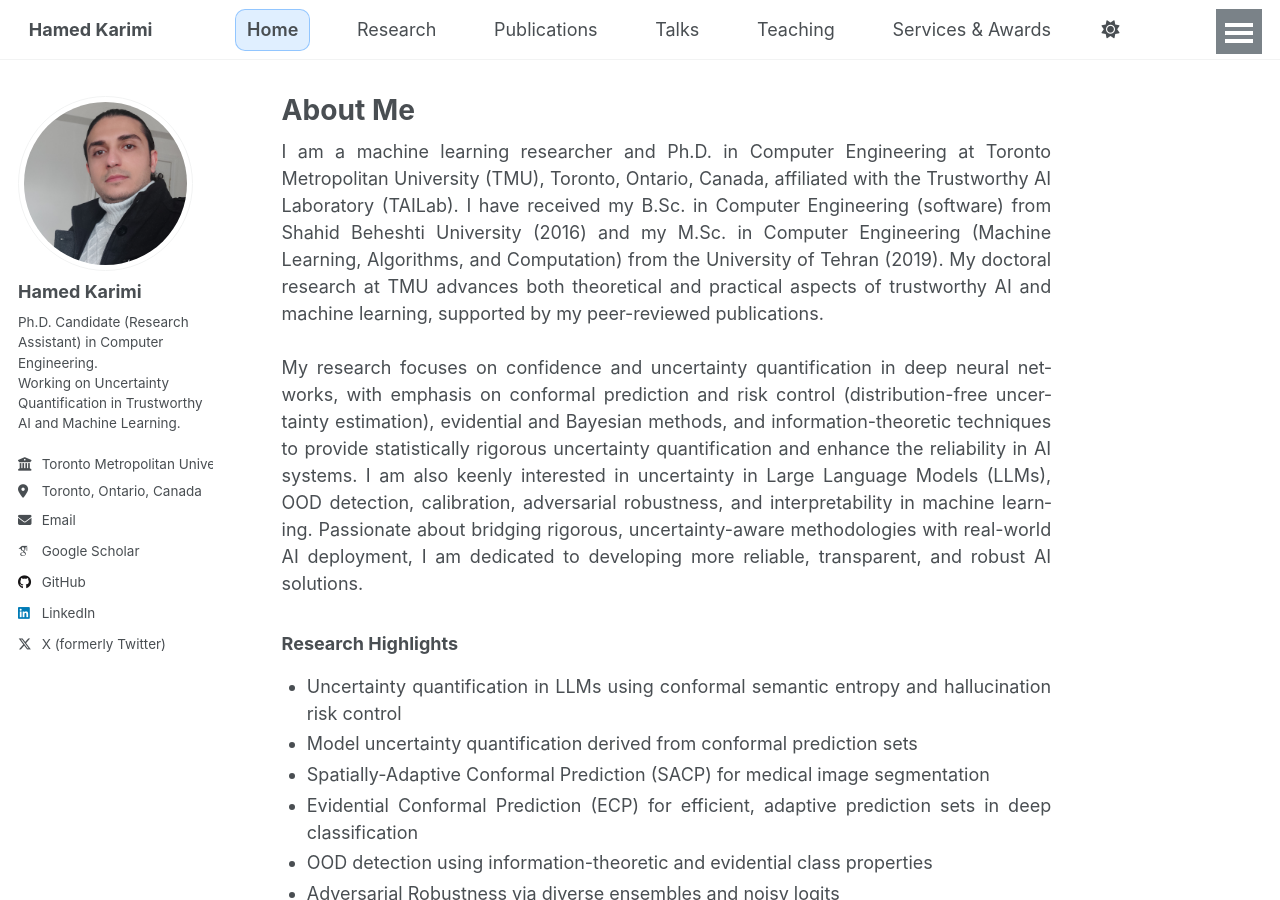
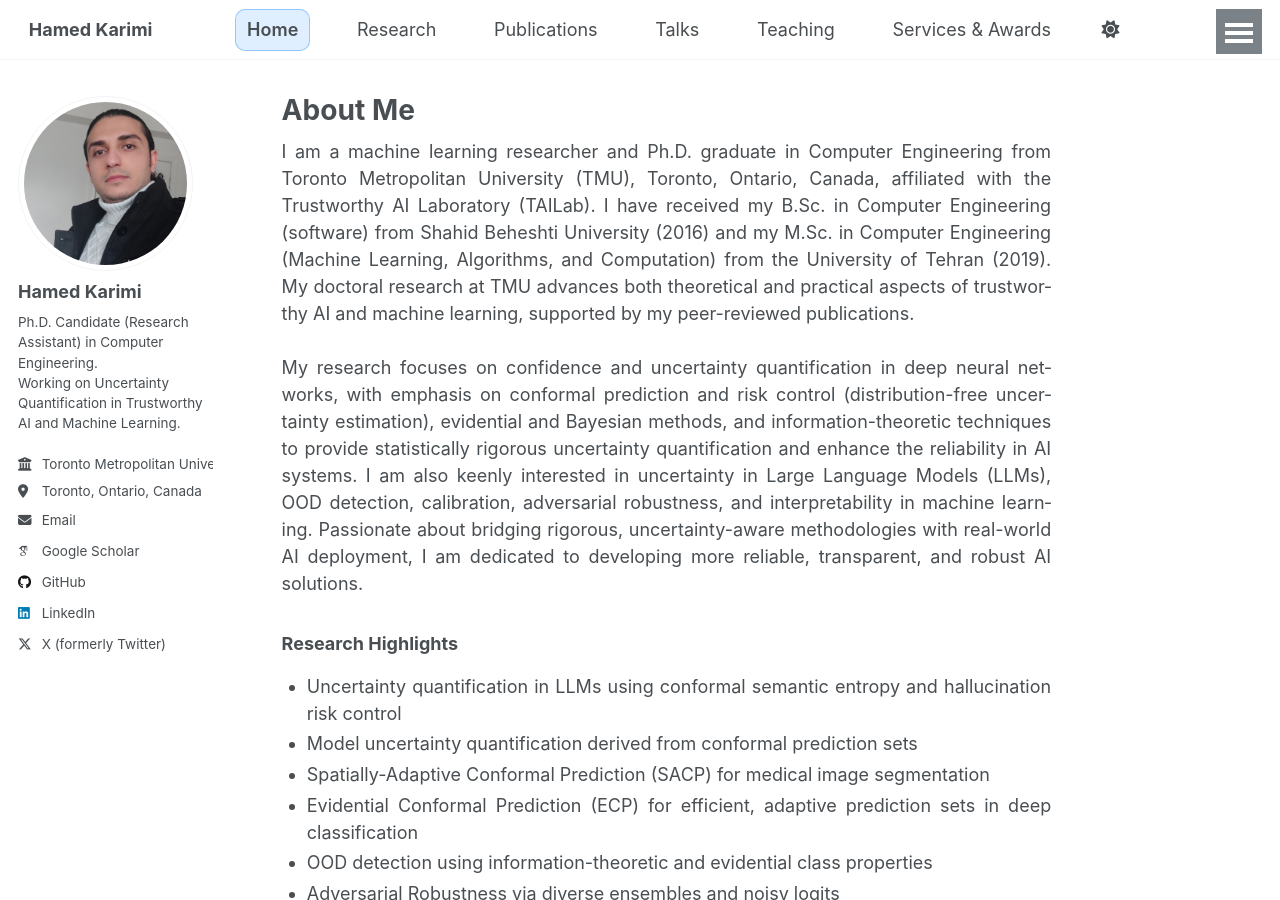
Before and after one commit to hamedmx/hamedmx.github.io, a Jekyll site: the page built from _pages/about.md, in a window 1280 px wide and 900 px high. Built offline with Jekyll 4.4.1, drawn with Linux system fonts in a browser that asks for light colours; some web fonts are replaced; a script that is not in the unit is left out.

Commit message:
Update about.md

```diff
--- a/_pages/about.md
+++ b/_pages/about.md
@@ -8,7 +8,7 @@ redirect_from:
 ---
 
 <div class="justify-text">
-I am a machine learning researcher and Ph.D. in Computer Engineering at Toronto Metropolitan University (TMU), Toronto, Ontario, Canada, affiliated with the Trustworthy AI Laboratory (TAILab). I have received my B.Sc. in Computer Engineering (software) from Shahid Beheshti University (2016) and my M.Sc. in Computer Engineering (Machine Learning, Algorithms, and Computation) from the University of Tehran (2019). My doctoral research at TMU advances both theoretical and practical aspects of trustworthy AI and machine learning, supported by my peer-reviewed publications.<br><br>My research focuses on confidence and uncertainty quantification in deep neural networks, with emphasis on conformal prediction and risk control (distribution-free uncertainty estimation), evidential and Bayesian methods, and information-theoretic techniques to provide statistically rigorous uncertainty quantification and enhance the reliability in AI systems. I am also keenly interested in uncertainty in Large Language Models (LLMs), OOD detection, calibration, adversarial robustness, and interpretability in machine learning.
+I am a machine learning researcher and Ph.D. graduate in Computer Engineering from Toronto Metropolitan University (TMU), Toronto, Ontario, Canada, affiliated with the Trustworthy AI Laboratory (TAILab). I have received my B.Sc. in Computer Engineering (software) from Shahid Beheshti University (2016) and my M.Sc. in Computer Engineering (Machine Learning, Algorithms, and Computation) from the University of Tehran (2019). My doctoral research at TMU advances both theoretical and practical aspects of trustworthy AI and machine learning, supported by my peer-reviewed publications.<br><br>My research focuses on confidence and uncertainty quantification in deep neural networks, with emphasis on conformal prediction and risk control (distribution-free uncertainty estimation), evidential and Bayesian methods, and information-theoretic techniques to provide statistically rigorous uncertainty quantification and enhance the reliability in AI systems. I am also keenly interested in uncertainty in Large Language Models (LLMs), OOD detection, calibration, adversarial robustness, and interpretability in machine learning.
 Passionate about bridging rigorous, uncertainty-aware methodologies with real-world AI deployment, I am dedicated to developing more reliable, transparent, and robust AI solutions.
 </div>
 
```
